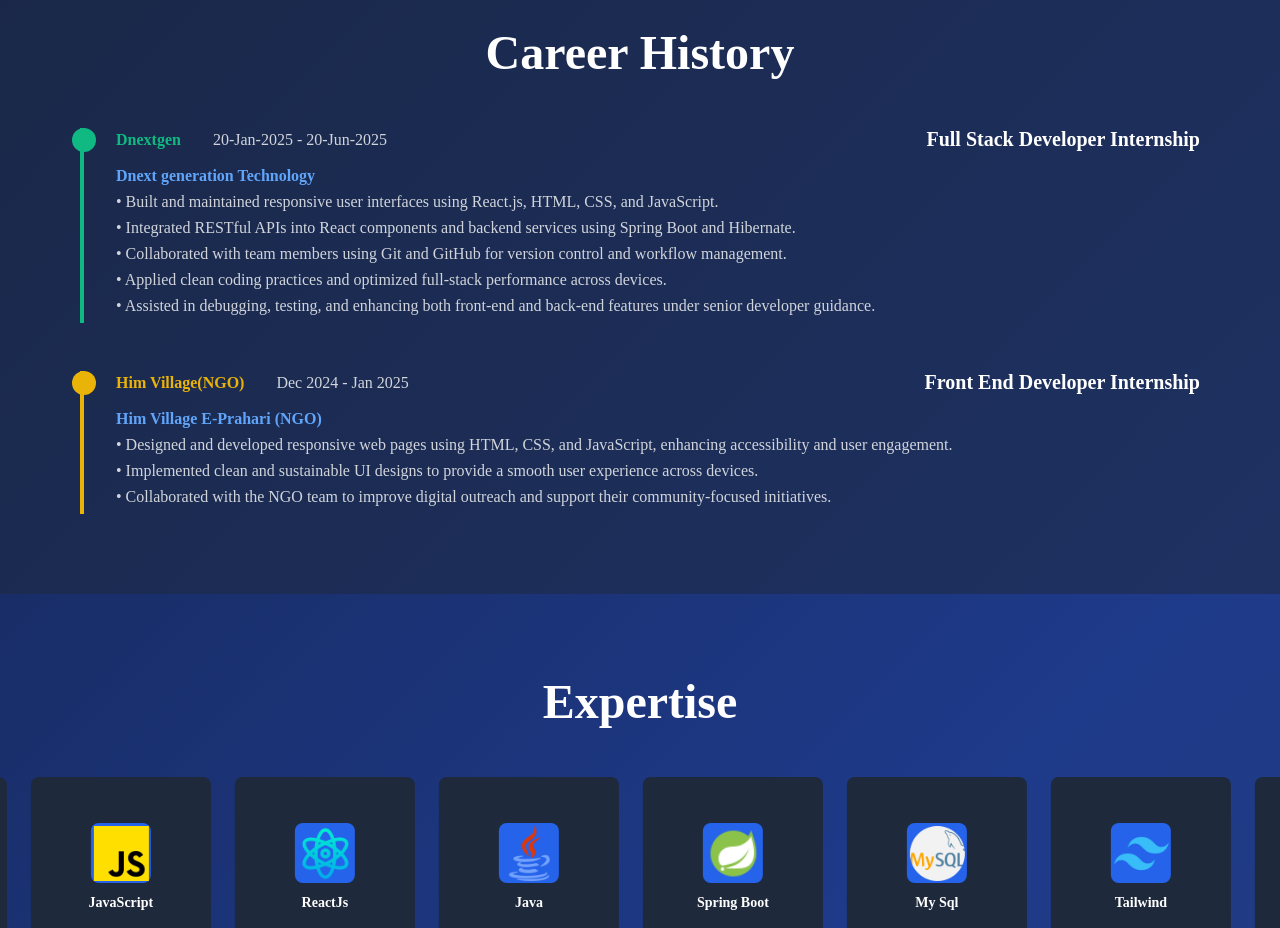
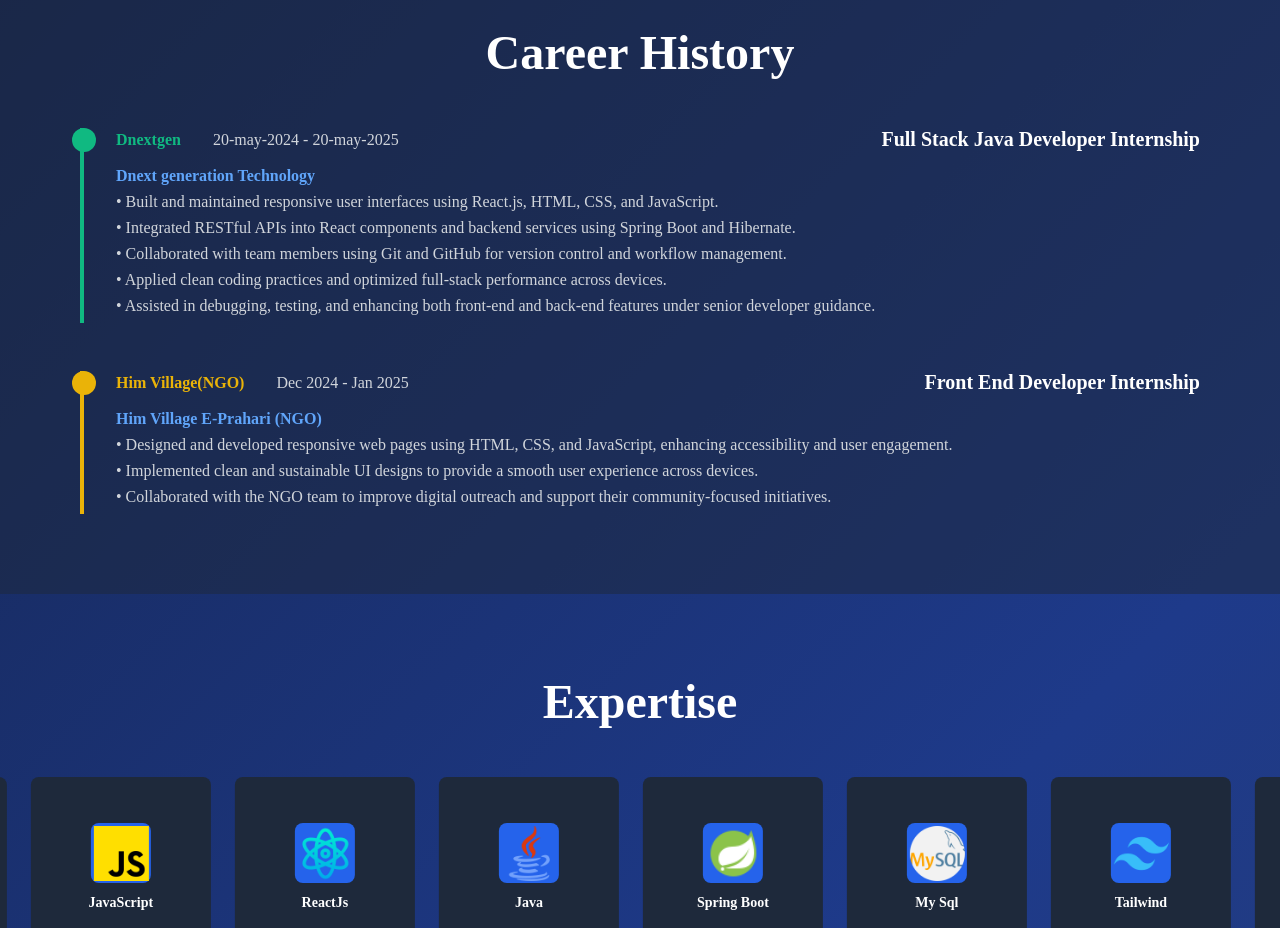
Before and after one commit to AKashAMode/Akash-Portfolio, a React (Vite) app: page / in a window 1280 px wide. Shown: the part 1600-2528 px from the top of the page. Built offline with nearby package versions, Linux system fonts and the light colour scheme.

Commit message:
Update PortfolioPage.jsx

```diff
--- a/src/Views/PortfolioPage.jsx
+++ b/src/Views/PortfolioPage.jsx
@@ -308,9 +308,9 @@ const PortfolioPage = () => {
               <div className="timeline-header">
                 <div className="timeline-company">
                   <span className="company-name">Dnextgen</span>
-                  <span className="timeline-date">20-Jan-2025 - 20-Jun-2025</span>
+                  <span className="timeline-date">20-may-2024 - 20-may-2025</span>
                 </div>
-                <h3 className="timeline-position">Full Stack Developer Internship</h3>
+                <h3 className="timeline-position">Full Stack Java Developer Internship</h3>
               </div>
               <p className="timeline-company-full">Dnext generation Technology</p>
               <ul className="timeline-responsibilities">
```
